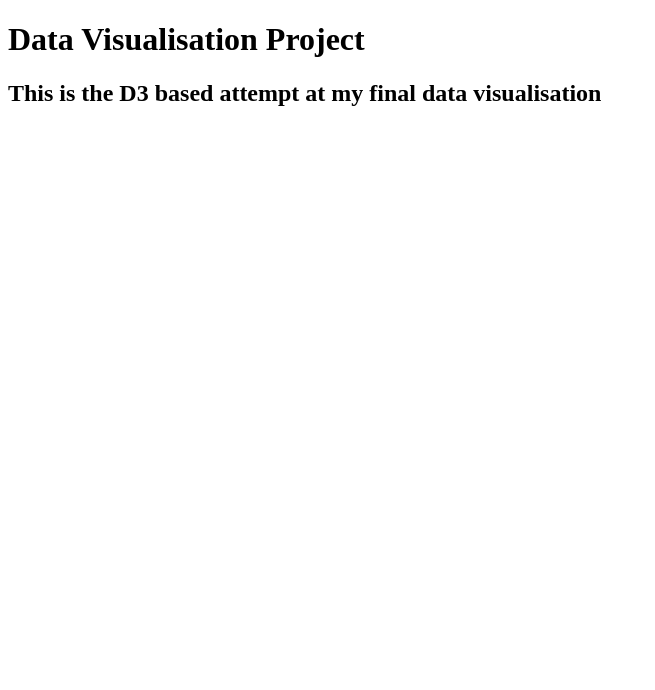
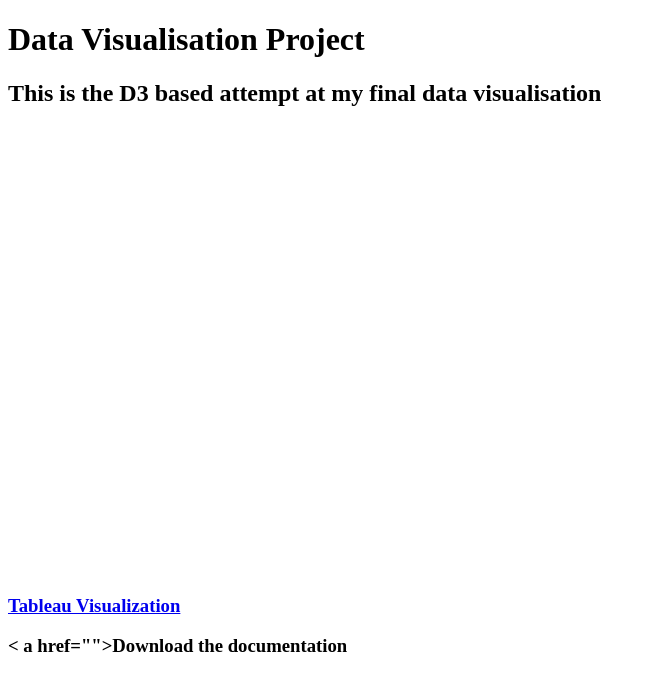
Before and after one commit to elisample/elisample.github.io, a plain HTML site: page index.html in a window 1280 px wide. Shown: the whole page, without its empty margins (0-655 px from the left). Drawn offline with nearby package versions, Linux system fonts and the light colour scheme.

Commit message:
Update index.html

```diff
--- a/index.html
+++ b/index.html
@@ -59,5 +59,8 @@
             })
         </script>
     </div>
+
+    <h3><a href="https://elisample.github.io/index2">Tableau Visualization</a></h3>
+    <h3>< a href="">Download the documentation</a></h3>
 </body>
 </html>
```
